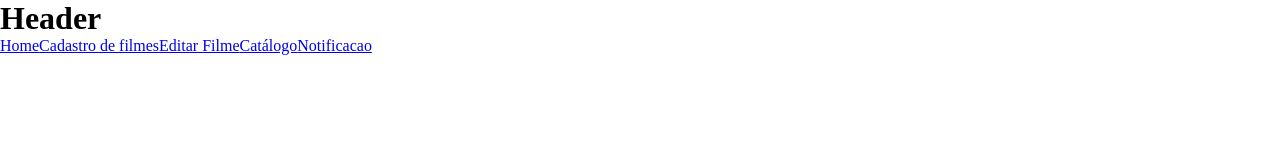
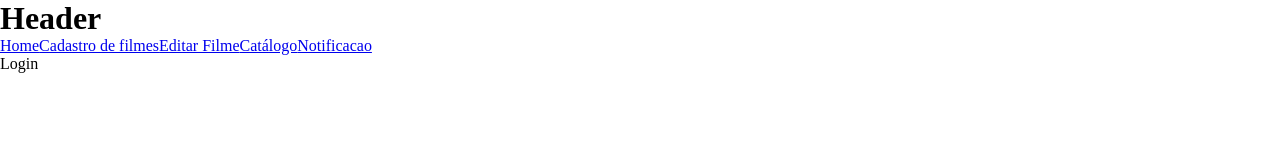
Before and after one commit to tybxsch/flix-mod5, a React (Vite) app: page /login in a window 1280 px wide. Shown: the top 160 px of the page. Built offline with nearby package versions, Linux system fonts and the light colour scheme.

Commit message:
criação da branch e do arquivo Login

```diff
--- a/src/Routes.jsx
+++ b/src/Routes.jsx
@@ -7,6 +7,7 @@
 import Editor from './pages/Editor/Editor'
 import Footer from './components/Footer/Footer'
 import Notificacao from './pages/Notificacao/Notificacao'
+import Login from './pages/Login/Login'
 
 const Routes = () => {
   return (
@@ -19,6 +20,7 @@
         <Route path="/editor" element={<Editor />} />
         <Route path="/filme" element={<Filme />}/>
         <Route path="/notificacao" element={<Notificacao />}/>
+        <Route path='/login' element={<Login />}/>
 
 
     </Switch>
--- /dev/null
+++ b/src/pages/Login/Login.jsx
@@ -0,0 +1,9 @@
+import React from 'react'
+
+const Login = () => {
+  return (
+    <div>Login</div>
+  )
+}
+
+export default Login
```
